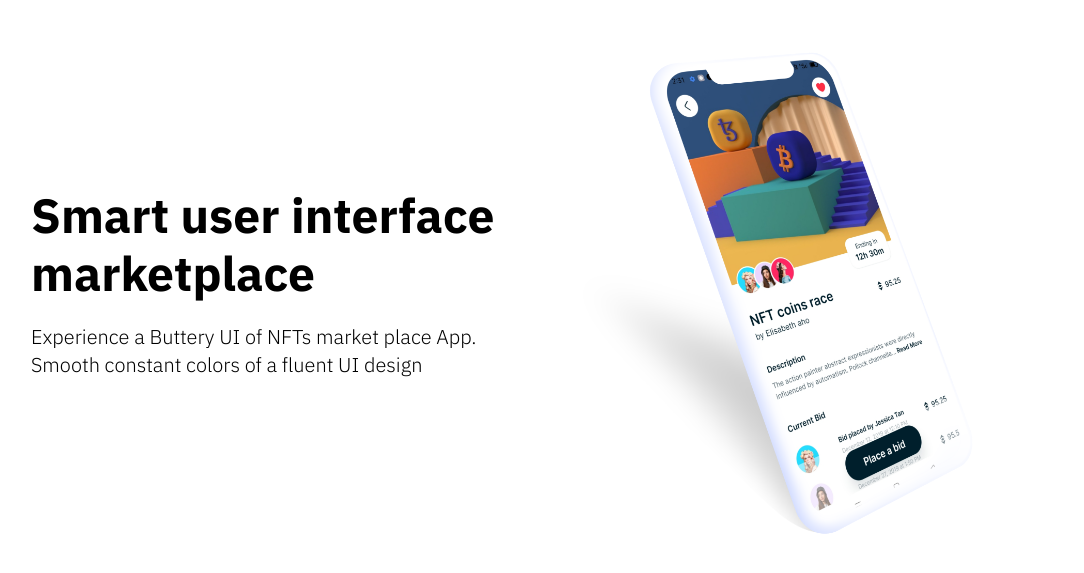
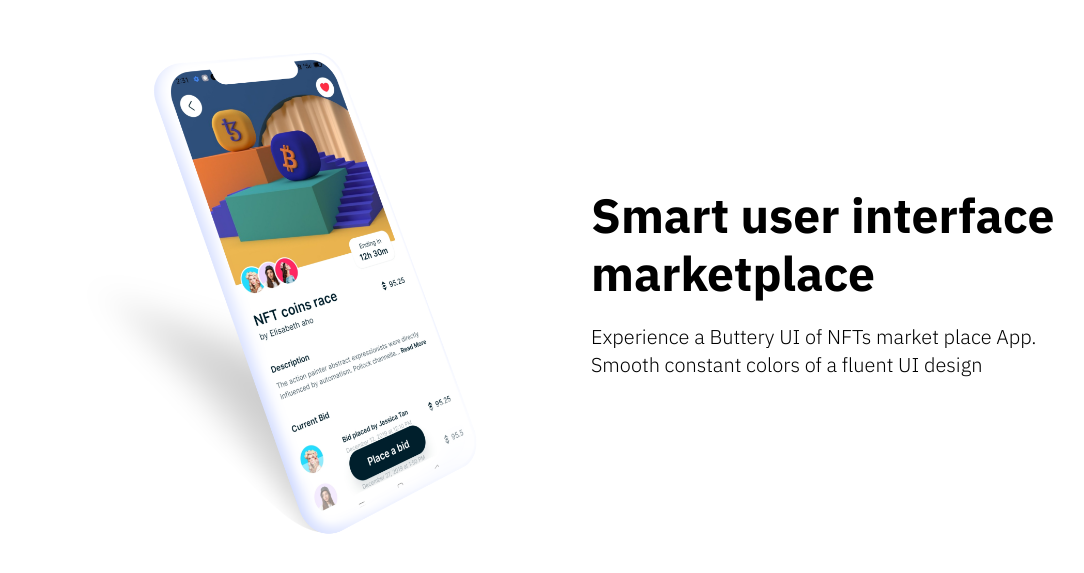
Before and after one commit to shahzaibansari123/Shezi-NftMarketPlaceShowCasePage, a React (Create React App) app: page / in a window 1280 px wide. Shown: the part 907-1480 px from the top of the page, without its empty margins (81-1165 px from the left). Built offline with nearby package versions, Linux system fonts and the light colour scheme; the HTML template or start-up script is replaced by a standard one.

Commit message:
work complete

```diff
--- a/src/components/SectionWrapper.jsx
+++ b/src/components/SectionWrapper.jsx
@@ -20,9 +20,9 @@ const SectionWrapper = ({
       ${banner}`}
     >
       <div
-        className={`flex items-center ${styles.boxClass} w-11/12 sm:w-full minmd:w-3/4`}
+        className={`flex items-center ${reverse ? styles.boxReverseClass : styles.boxClass} w-11/12 sm:w-full minmd:w-3/4`}
       >
-        <div className={`${styles.descDiv}`}>
+        <div className={`${styles.descDiv} ${reverse ? " fadeRightMini" : " fadeLeftMini"}`}>
           <h1 className={`${styles.h1Text}`}>{title}</h1>
           <p className={`${styles.descriptionText}`}>{description}</p>
           {showBtn && <Button assetUrl={assets.expo} link="deployed app" />}
```
